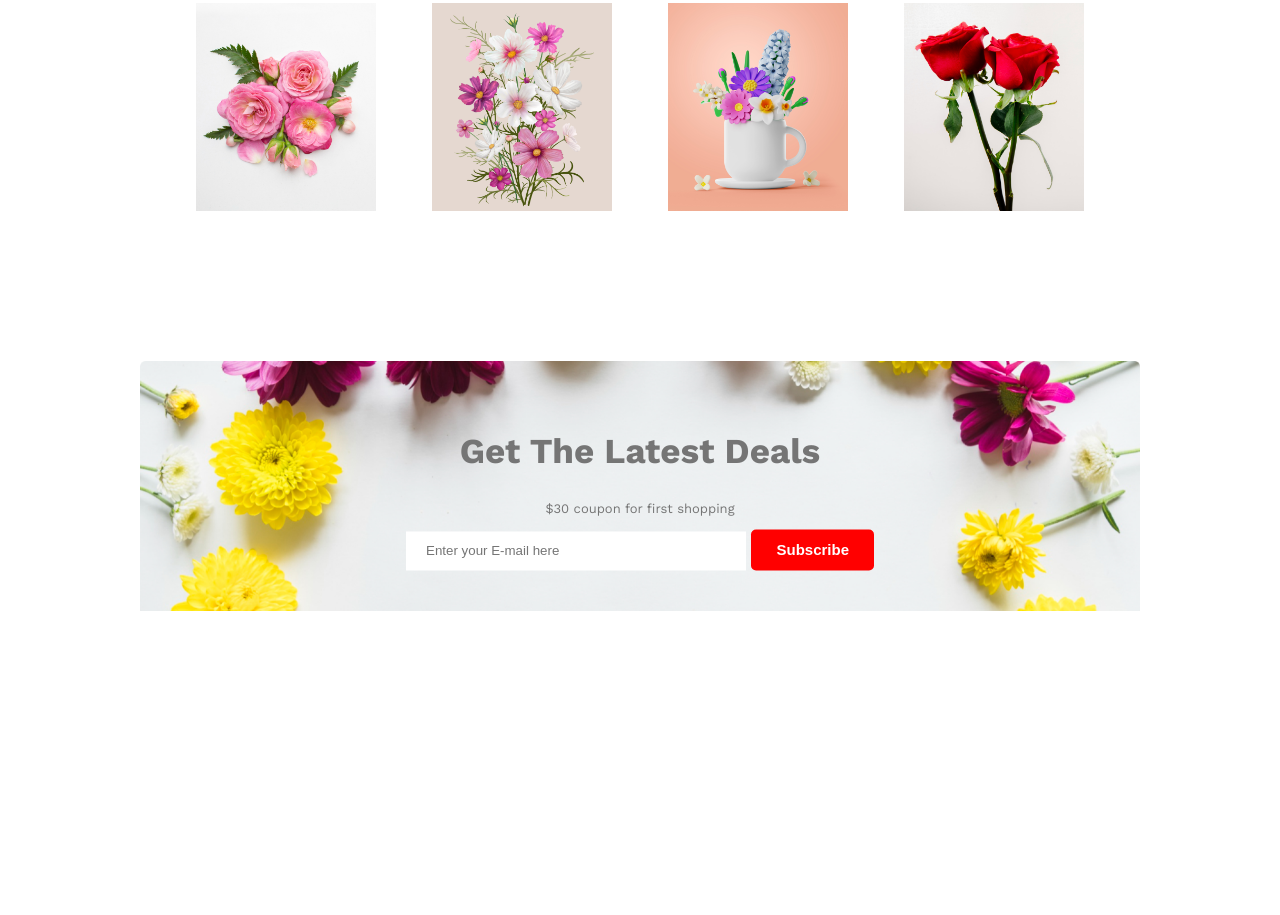
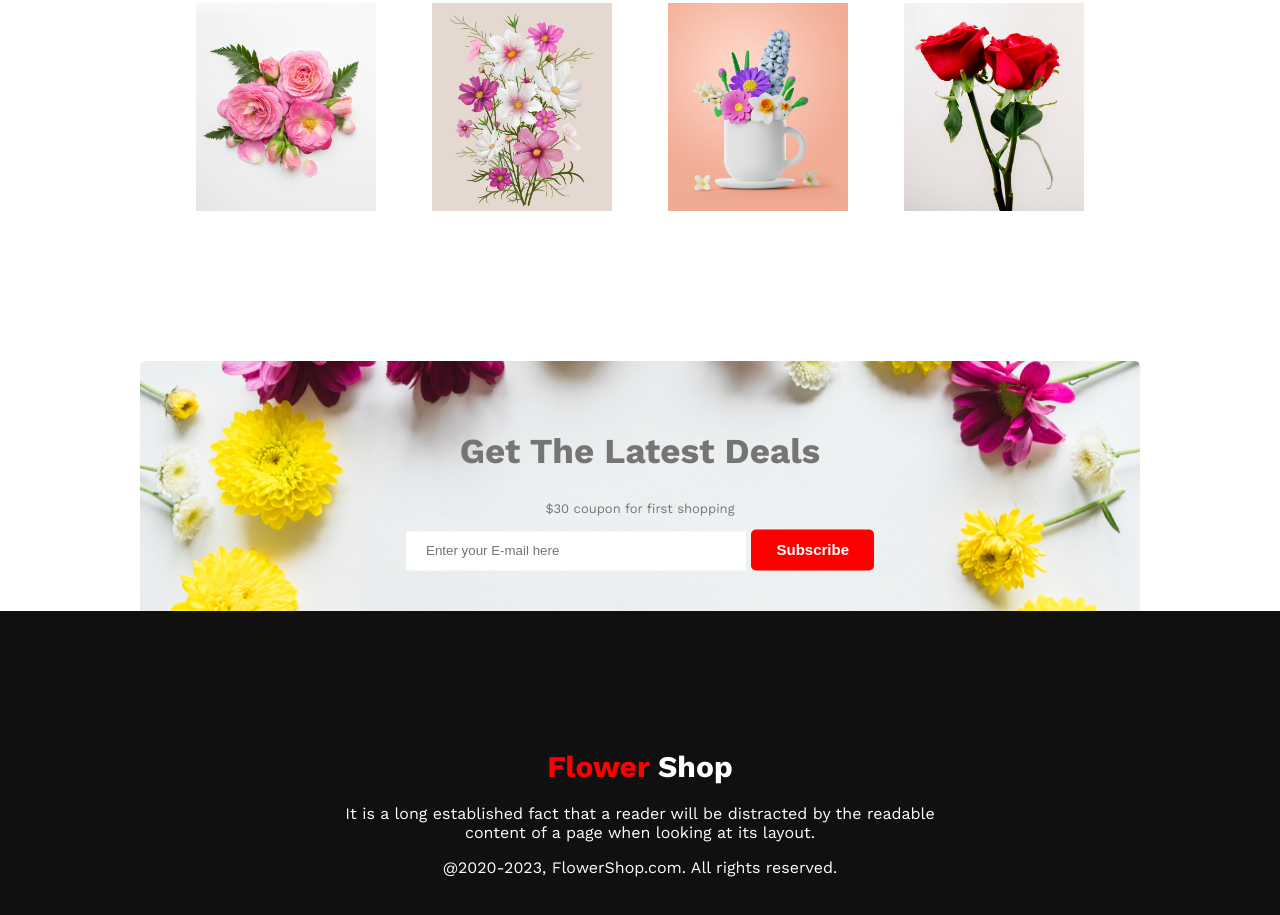
Before and after one commit to Rabiul37/flower-shop-first-Assignment, a plain HTML site: page index.html in a window 1280 px wide. Shown: the part 1731-2646 px from the top of the page. Before the commit the page ends 2342 px from the top, so only its background shows below. Drawn offline with nearby package versions, Linux system fonts and the light colour scheme.

Commit message:
this is the footer commit

```diff
--- a/index.html
+++ b/index.html
@@ -92,7 +92,11 @@
 </section>
     </main>
     <footer>
-
+       <div class="footer-container">
+        <h1 class="footer-title"> <span>Flower</span> Shop</h1>
+        <p class="footerdescription">It is a long established fact that a reader will be distracted by the readable content of a page when looking at its layout.</p>
+        <p class="copyright">@2020-2023, FlowerShop.com. All rights reserved. </p>
+       </div>
     </footer>
 </body>
 </html>
--- a/styles/flowerShop.css
+++ b/styles/flowerShop.css
@@ -113,7 +113,7 @@ width:167px;
 }
 /* sign up style start form here */
 .signUp-section{
-    height: 400px;
+height: 400px;
  background: rgba(229, 84, 115, 0.05);
 }
 .signUp-container{
@@ -201,3 +201,28 @@ input[type="email"]{
     border:none;
     outline: none;
 }
+/* footer style start form here */
+footer{
+    height: 400px;
+    background: #111010;
+    position: relative;
+}
+.footer-container{
+position:absolute;
+top:50%;
+left:50%;
+transform:translate(-50%,-50%);
+color:#fff;
+text-align: center;
+}
+.footer-title{
+font-size: 30px;
+font-weight: 700;
+}
+.footer-description{
+font-size: 13px;
+font-weight: 400;
+}
+span{
+    color:#ff0000;
+}
```
